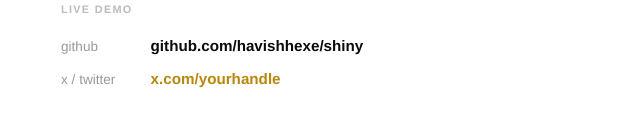
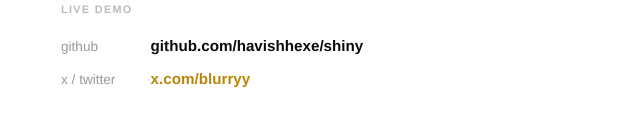
Before and after one commit to havishhexe/shiny, a website: page demo.html in a window 1280 px wide. Shown: the part 662-800 px from the top of the page, 319-959 px from the left. Drawn offline with Linux system fonts and the light colour scheme.

Commit message:
Update demo.html

```diff
--- a/demo.html
+++ b/demo.html
@@ -227,7 +227,7 @@
       </div>
       <div class="demo-row">
         <span class="demo-label">x / twitter</span>
-        <a class="demo-link gold" href="https://x.com">x.com/yourhandle</a>
+        <a class="demo-link gold" href="https://x.com/blurrryytwt">x.com/blurryy</a>
       </div>
     </div>
   </div>
```
